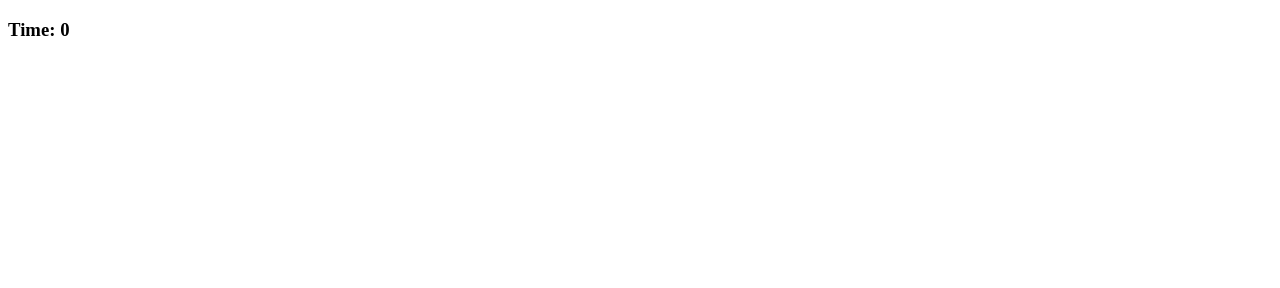
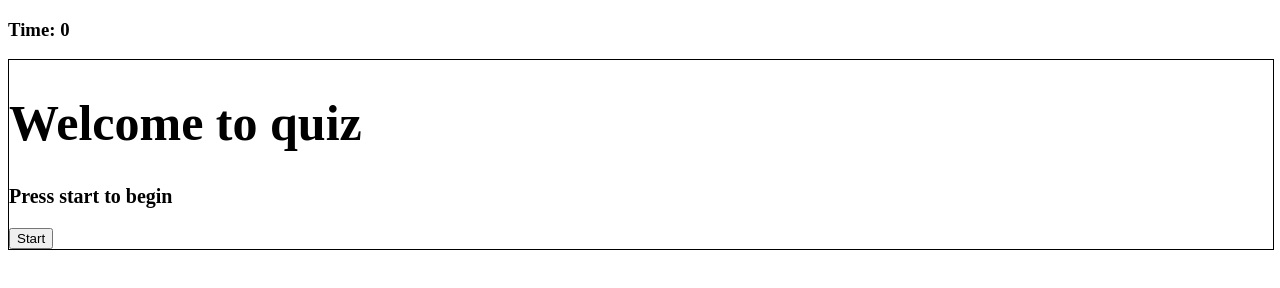
Before and after one commit to ajcuddeback/Coding-Quiz, a plain HTML site: page index.html in a window 1280 px wide. Drawn offline with Linux system fonts and the light colour scheme.

Commit message:
added main content elements to DOM

```diff
--- a/assets/css/style.css
+++ b/assets/css/style.css
@@ -0,0 +1,11 @@
+.main-content {
+    width: 100%;
+    border: 1px solid black;
+}
+
+.welcome-heading {
+    font-size: 50px;
+}
+.welcome-rules {
+    font-size: 20px;
+}
--- a/assets/javascript/script.js
+++ b/assets/javascript/script.js
@@ -1,6 +1,27 @@
 //create all global variables
+var mainContent = document.querySelector("#main-content");
+//create a start quiz function that will link to a button
 
-//create a start quiz function that will link to a button
+//welcome varibales
+var welcomeHeading = document.createElement("h1");
+var welcomeRules = document.createElement("h3");
+var startButton = document.createElement("button")
+
+//styles for variables
+welcomeHeading.className = "welcome-heading";
+welcomeRules.className = "welcome-rules";
+startButton.className = "start-button";
+
+//text-content for welcome items
+welcomeHeading.textContent = "Welcome to quiz";
+welcomeRules.textContent = "Press start to begin";
+startButton.textContent = "Start";
+
+
+// Append Welcome items
+mainContent.appendChild(welcomeHeading);
+mainContent.appendChild(welcomeRules);
+mainContent.appendChild(startButton);
 
 
 //seperate each Question numbers in to a array?
--- a/index.html
+++ b/index.html
@@ -3,7 +3,7 @@
     <head>
         <meta charset="utf-8">
         <meta http-equiv="X-UA-Compatible" content="IE=edge">
-        <title>Coding Quize</title>
+        <title>Coding Quiz</title>
         <meta name="viewport" content="width=device-width, initial-scale=1">
         <link rel="stylesheet" href="./assets/css/style.css">
     </head>
@@ -12,9 +12,7 @@
         <div class="timer">
             <h3>Time: <span>0</span></h3>
         </div>
-        <div id="mainContent">
-
-        </div>
+        <div class="main-content" id="main-content"></div>
         <script src="./assets/javascript/script.js" async defer></script>
     </body>
 </html>
```
